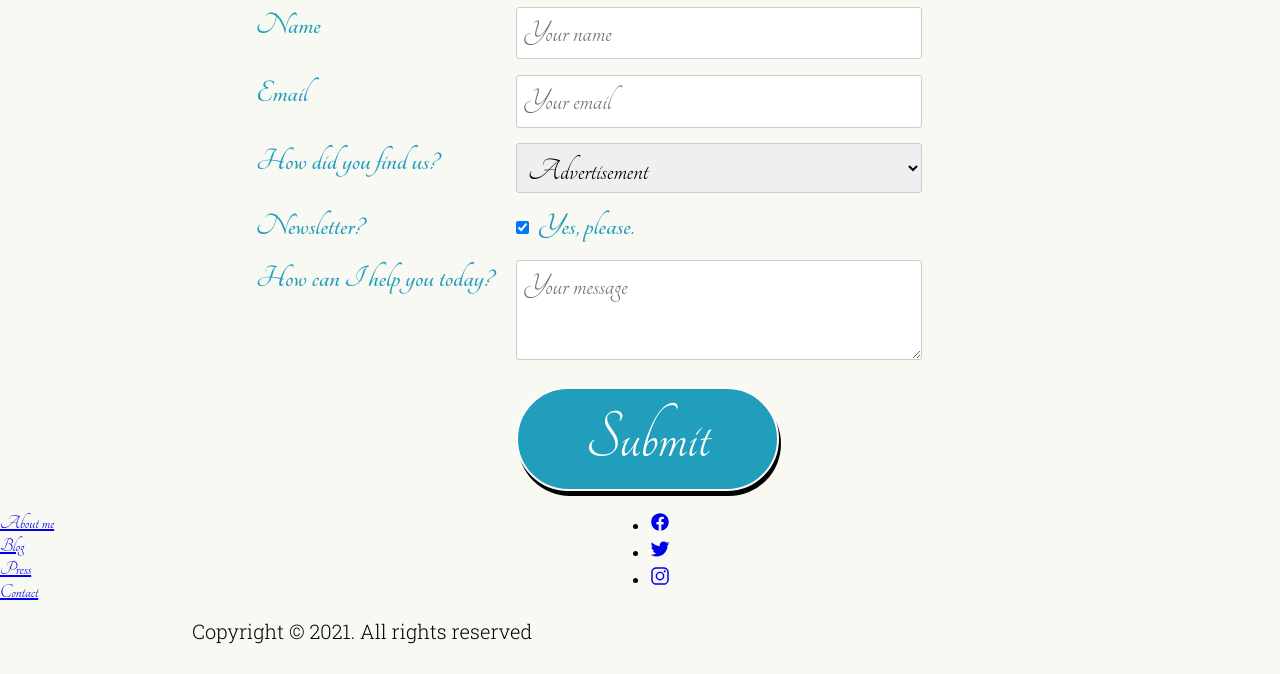
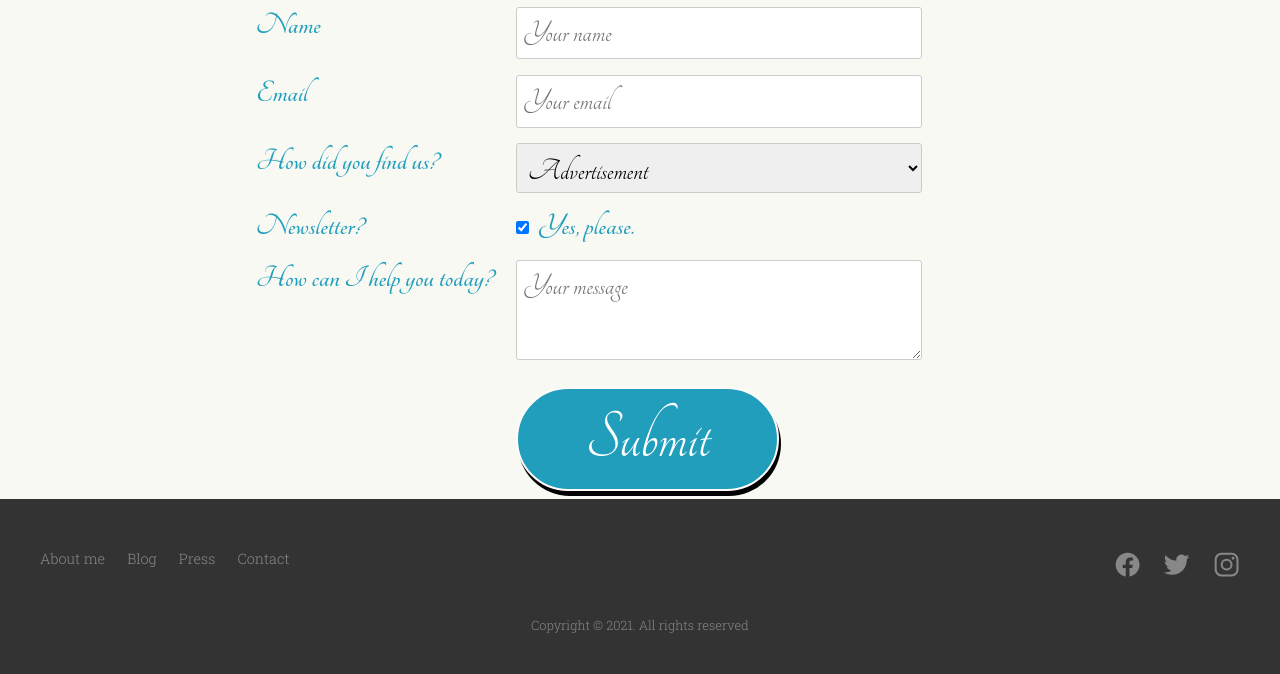
Before and after one commit to MarkCrocker/MyPortfolioSite, a PHP site: page / in a window 1280 px wide. Shown: the part 3280-3954 px from the top of the page. Before the commit the page ends 3924 px from the top, so only its background shows below. Run offline with PHP 8.4, Linux system fonts and the light colour scheme; some libraries are stand-ins or nearby versions; some web fonts are replaced.

Commit message:
Update style.css
Added Footer Section

```diff
--- a/MarkSite/resources/css/style.css
+++ b/MarkSite/resources/css/style.css
@@ -652,3 +652,83 @@ input[type=checkbox] {
 }
 
 *:focus {outline: none;}
+
+/*-----------------------------------------*/
+/* FOOTER */
+/*----------------------------------------*/
+
+footer {
+    background-color: #333;
+    padding: 40px;
+    font-size: 80%
+}
+.footer-nav {
+    list-style: none;
+    float: left;
+    font-size: 90%;
+}
+
+.social-links {
+    list-style: none;
+    float: right;
+}
+
+.footer-nav li,
+.social-links li{
+    display: inline-block;
+    margin-right: 20px;
+}
+
+.footer-nav li:last-child,
+.social-links li:last-child{
+    margin-right: 0;
+}
+
+.footer-nav li a:link,
+.footer-nav li a:visited,
+.social-links li a:link,
+.social-links li a:visited {
+    text-decoration: none;
+    border: 0;
+    color: #888;
+    font-family: 'Roboto Slab', serif;
+    transition: 0.2s;
+}
+
+.footer-nav li a:hover,
+.footer-nav li a:active {
+    color: #f9f9f3;
+}
+
+.social-links li a:link,
+.social-links li a:visited {
+    font-size: 170%;
+}
+
+.facebook,
+.twitter,
+.instagram {
+    transition: color 0.2s;
+}
+
+.facebook:hover {
+    color: #3b5998;
+}
+
+.twitter:hover {
+    color:#00aced;
+}
+
+.instagram:hover {
+    color: #517fa4;
+}
+
+
+
+
+footer p {
+    color: #888;
+    text-align: center;
+    font-size: 80%;
+    margin-top: 20px;
+}
```
